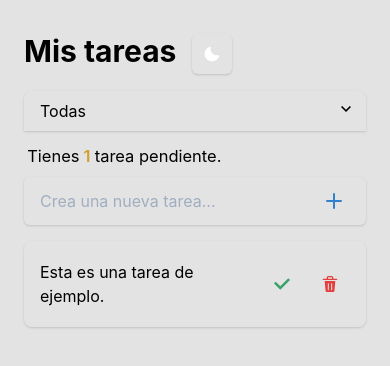
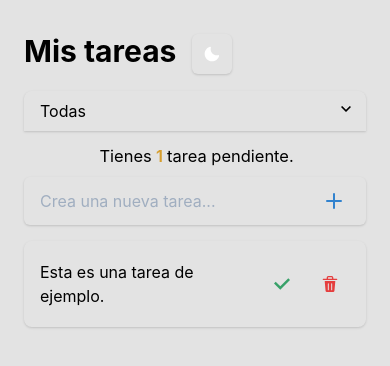
Before and after one commit to en44no/todo-app, a React (Create React App) app: page / in a window 390 px wide. Shown: the top 366 px of the page. Built offline with nearby package versions, Linux system fonts and the light colour scheme.

Commit message:
Center ToDoCounter text on mobile

```diff
--- a/src/components/ToDoCounter.jsx
+++ b/src/components/ToDoCounter.jsx
@@ -10,6 +10,7 @@ const ToDoCounter = (props) => {
   return (
     <>
       <Text
+        textAlign={{ base: 'center', md: 'left', lg: 'left' }}
         fontSize='1.03rem'
         mt='1rem'
         mb='-0.5rem'
```
